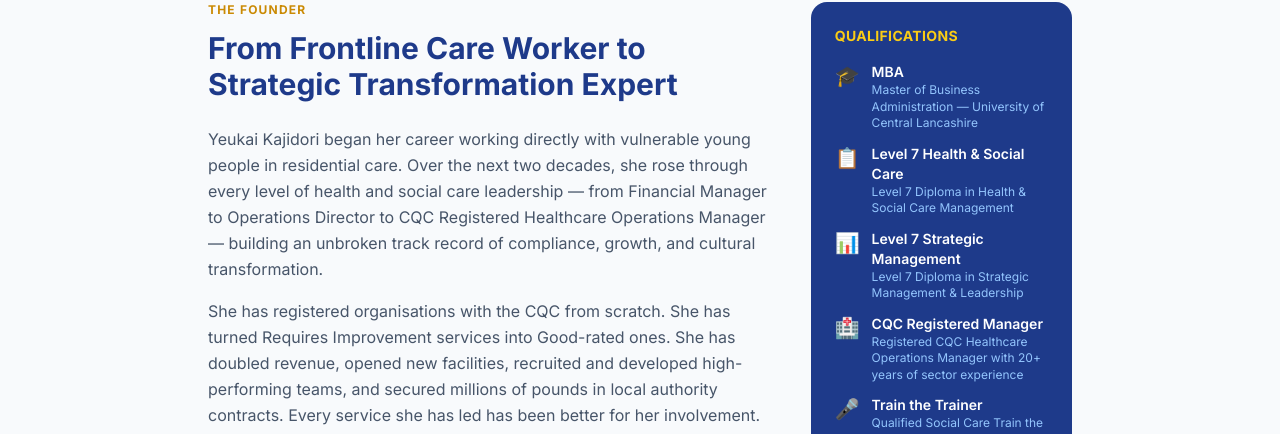
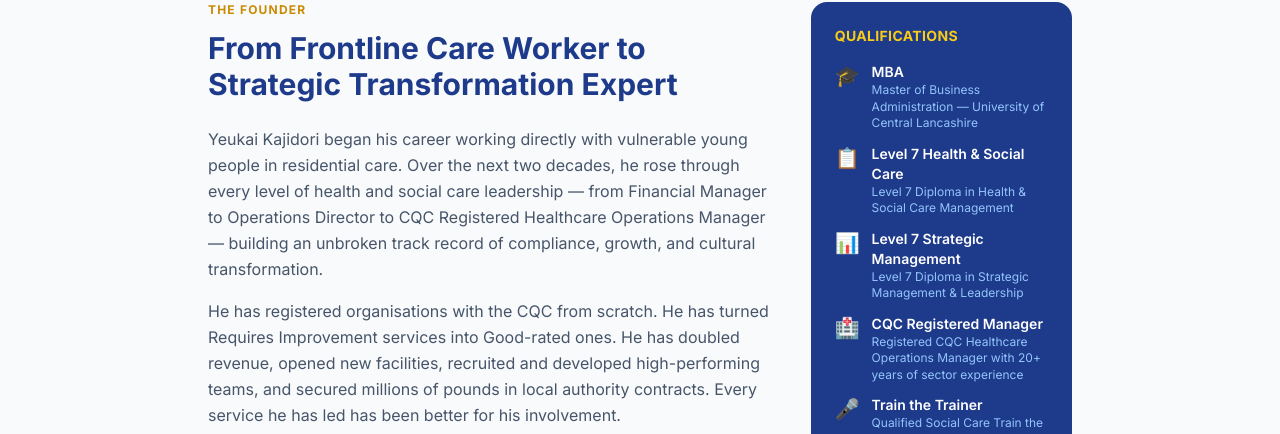
Before and after one commit to yeukai01-bot/kajidori-collective, a React (Vite) app: page /about in a window 1280 px wide. Shown: the part 366-800 px from the top of the page. Built offline with nearby package versions, Linux system fonts and the light colour scheme; no server answers.

Commit message:
fix: correct pronouns to he/him for Yeukai on About page

```diff
--- a/src/pages/About.jsx
+++ b/src/pages/About.jsx
@@ -33,8 +33,8 @@ export default function About() {
           <div className="md:col-span-2">
             <p className="text-xs font-bold text-yellow-600 uppercase tracking-widest mb-3">The Founder</p>
             <h2 className="text-3xl font-bold text-blue-900 mb-6">From Frontline Care Worker to Strategic Transformation Expert</h2>
-            <p className="text-slate-600 leading-relaxed mb-4">Yeukai Kajidori began her career working directly with vulnerable young people in residential care. Over the next two decades, she rose through every level of health and social care leadership — from Financial Manager to Operations Director to CQC Registered Healthcare Operations Manager — building an unbroken track record of compliance, growth, and cultural transformation.</p>
-            <p className="text-slate-600 leading-relaxed mb-4">She has registered organisations with the CQC from scratch. She has turned Requires Improvement services into Good-rated ones. She has doubled revenue, opened new facilities, recruited and developed high-performing teams, and secured millions of pounds in local authority contracts. Every service she has led has been better for her involvement.</p>
+            <p className="text-slate-600 leading-relaxed mb-4">Yeukai Kajidori began his career working directly with vulnerable young people in residential care. Over the next two decades, he rose through every level of health and social care leadership — from Financial Manager to Operations Director to CQC Registered Healthcare Operations Manager — building an unbroken track record of compliance, growth, and cultural transformation.</p>
+            <p className="text-slate-600 leading-relaxed mb-4">He has registered organisations with the CQC from scratch. He has turned Requires Improvement services into Good-rated ones. He has doubled revenue, opened new facilities, recruited and developed high-performing teams, and secured millions of pounds in local authority contracts. Every service he has led has been better for his involvement.</p>
             <p className="text-slate-600 leading-relaxed mb-6">The Kajidori Collective was founded to make that expertise available to organisations across the UK — through training, consulting, mentoring, and now AI integration workshops that prepare care providers for the next decade.</p>
             <Link to="/case-studies" className="inline-block bg-blue-900 text-white px-6 py-3 rounded-lg font-semibold hover:bg-blue-800 transition-colors text-sm">
               View the Evidence — Case Studies →
```
